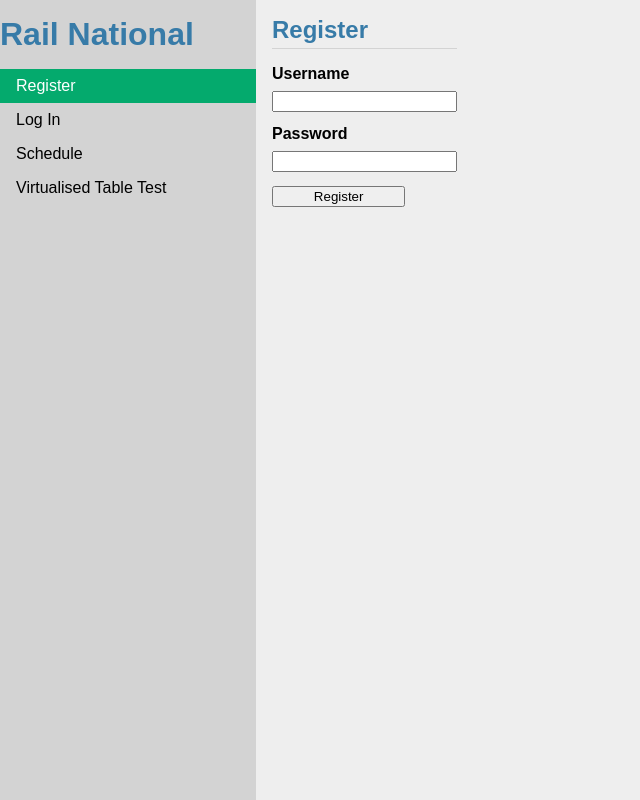
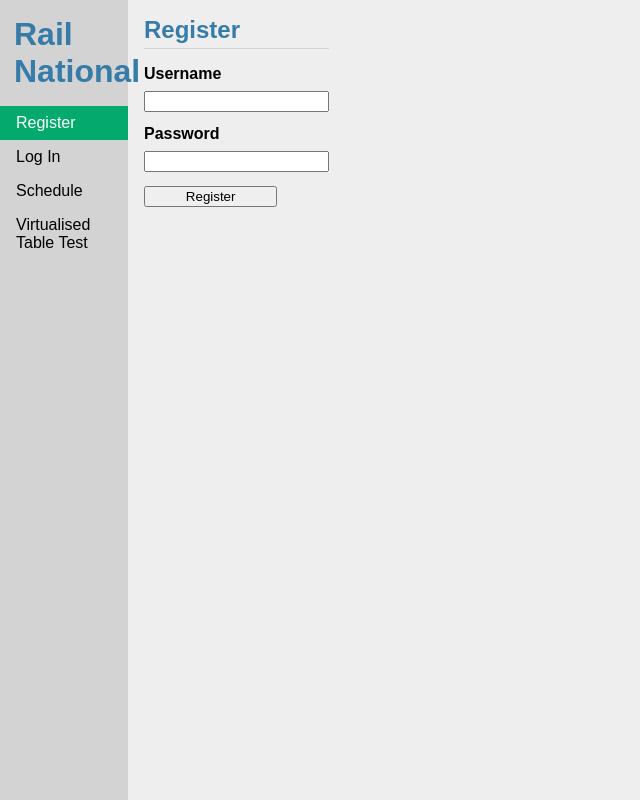
Before and after one commit to mattleeder/animated-octo-eureka, a Flask app: page /auth/register in a window 1280 px wide. Shown: the whole page, without its empty margins (0-640 px from the left). Run offline with Flask 3, Linux system fonts and the light colour scheme.

Commit message:
Aligned .navbar-header h1 with the links in the navbar

```diff
--- a/rail_national/static/style.css
+++ b/rail_national/static/style.css
@@ -26,14 +26,18 @@ hr {
 }
 
 .navbar-header {
+    position: fixed;
     background: lightgray;
-    width: 20%;
+    width: 10%;
     height: 100%;
-    position: absolute;
     left: 0;
     margin: 0;
     padding: 0;
     top: 0;
+}
+
+.navbar-header h1 {
+    margin-left: 14px;
 }
 
 .navbar {
@@ -43,13 +47,6 @@ hr {
     position: relative;
     left: 0;
     top: 0;
-}
-
-.navbar h1 {
-    display: block;
-    width: 100%;
-    padding: 0 0.5rem;
-    text-align: center;
 }
 
 .navbar ul {
@@ -173,7 +170,7 @@ table.schedule th button {
     padding: 0 1rem 1rem;
     position: absolute;
     top: 0;
-    left: 20%;
+    left: 10%;
 }
 
 .content > header {
```
